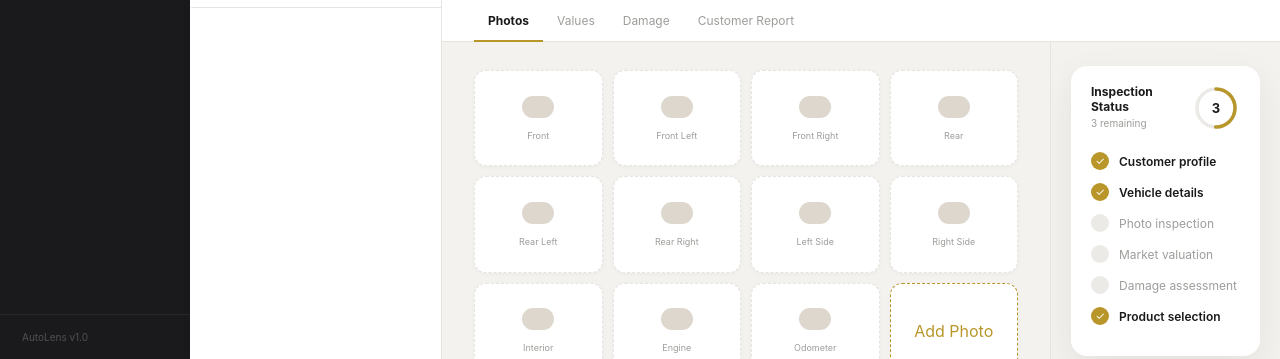
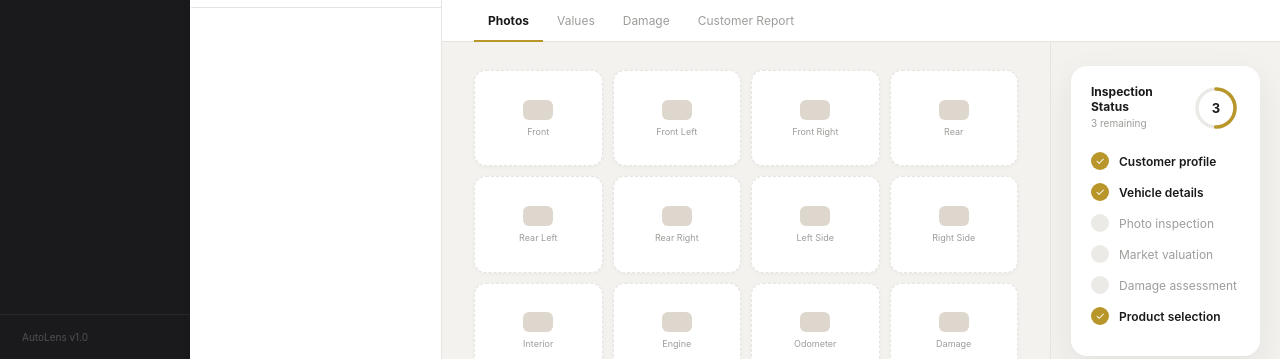
Before and after one commit to jon0043-arch/AutoLens, a Next.js app: page / in a window 1280 px wide. Shown: the part 441-800 px from the top of the page. Built offline with nearby package versions, Linux system fonts and the light colour scheme.

Commit message:
Update page.tsx

```diff
--- a/app/page.tsx
+++ b/app/page.tsx
@@ -48,6 +48,7 @@ const PHOTO_ANGLES = [
   'Left Side', 'Right Side',
   'Interior', 'Engine', 'Odometer', 'Damage',
 ]
+
 const GOLD = '#B8962A'
 const INK = '#1A1A1C'
 const CHAR = '#252527'
@@ -170,9 +171,7 @@ function Logo({ size = 18, light = false }: { size?: number; light?: boolean })
   return (
     <div style={{ display: 'flex', alignItems: 'center', fontWeight: 800, fontSize: size, letterSpacing: -0.5, lineHeight: 1 }}>
       <span style={{ color: light ? '#fff' : INK }}>Aut</span>
-      <span style={{ display: 'inline-flex', alignItems: 'center', justifyContent: 'center', width: size * 1.1, height: size * 1.1, borderRadius: '50%', background: GOLD, color: '#fff', margin: '0 1px', fontSize: size * 0.5 }}>
-        AL
-      </span>
+      <span style={{ display: 'inline-flex', alignItems: 'center', justifyContent: 'center', width: size * 1.1, height: size * 1.1, borderRadius: '50%', background: GOLD, color: '#fff', margin: '0 1px', fontSize: size * 0.5 }}>AL</span>
       <span style={{ color: light ? '#fff' : INK }}>Lens</span>
     </div>
   )
@@ -185,11 +184,7 @@ function VehicleHero({ a }: { a: Appraisal }) {
       <div style={{ display: 'grid', gridTemplateColumns: '170px minmax(360px, 1fr) 170px', alignItems: 'center', gap: 20, padding: '28px 34px 20px', minHeight: 300 }}>
         <HeroMetric label="Estimated Value" value={fmt(a.estimatedValue)} />
         <div style={{ textAlign: 'center', minWidth: 0 }}>
-          <img
-            src="/vehicle-hero.png"
-            alt={`${a.vehicle.year} ${a.vehicle.make} ${a.vehicle.model}`}
-            style={{ width: '100%', maxWidth: 620, height: 220, objectFit: 'contain', display: 'block', margin: '0 auto', filter: 'saturate(.96) contrast(.98)' }}
-          />
+          <img src="/vehicle-hero.png" alt={`${a.vehicle.year} ${a.vehicle.make} ${a.vehicle.model}`} style={{ width: '100%', maxWidth: 620, height: 220, objectFit: 'contain', display: 'block', margin: '0 auto', filter: 'saturate(.96) contrast(.98)' }} />
           <div style={{ color: 'rgba(255,255,255,.42)', fontSize: 10, letterSpacing: 2.6, textTransform: 'uppercase' }}>
             {a.vehicle.year} · {a.vehicle.make} {a.vehicle.model} · {a.vehicle.mileage} mi
           </div>
@@ -354,6 +349,22 @@ function SMSModal({ a, onClose, onSend }: { a: Appraisal; onClose: () => void; o
   )
 }
 
+function ZoomModal({ src, onClose }: { src: string; onClose: () => void }) {
+  useEffect(() => {
+    const handler = (e: KeyboardEvent) => { if (e.key === 'Escape') onClose() }
+    window.addEventListener('keydown', handler)
+    return () => window.removeEventListener('keydown', handler)
+  }, [onClose])
+  return (
+    <div onClick={onClose} style={{ position: 'fixed', inset: 0, zIndex: 2000, background: 'rgba(10,10,10,0.88)', display: 'flex', alignItems: 'center', justifyContent: 'center', backdropFilter: 'blur(6px)' }}>
+      <div onClick={(e) => e.stopPropagation()} style={{ position: 'relative' }}>
+        <img src={src} alt="" style={{ maxWidth: '88vw', maxHeight: '86vh', objectFit: 'contain', borderRadius: 14, display: 'block', boxShadow: '0 32px 80px rgba(0,0,0,0.5)' }} />
+        <button onClick={onClose} style={{ position: 'absolute', top: -14, right: -14, width: 30, height: 30, borderRadius: '50%', background: CARD, border: 'none', fontSize: 16, cursor: 'pointer', display: 'flex', alignItems: 'center', justifyContent: 'center', boxShadow: '0 2px 8px rgba(0,0,0,0.25)', color: INK }}>×</button>
+      </div>
+    </div>
+  )
+}
+
 function ReportPreview({ a }: { a: Appraisal }) {
   return (
     <div style={{ maxWidth: 920, display: 'grid', gridTemplateColumns: 'minmax(320px, 1fr) 360px', gap: 28, alignItems: 'start' }}>
@@ -424,8 +435,8 @@ export default function Page() {
   const [valuesOk, setValuesOk] = useState(false)
   const [damageOk, setDamageOk] = useState(false)
   const [notes, setNotes] = useState('')
-  const [photos, setPhotos]     = useState<Photo[]>([])
-  const [zoomSrc, setZoomSrc]   = useState<string | null>(null)
+  const [photos, setPhotos] = useState<Photo[]>([])
+  const [zoomSrc, setZoomSrc] = useState<string | null>(null)
   const [uploads, setUploads] = useState<Record<UploadCat, ValUpload | null>>({ book: null, mmr: null, retail: null })
   const [vals, setVals] = useState({ retail: '43250', trade: '26800', wholesale: '24100' })
 
@@ -446,10 +457,7 @@ export default function Page() {
 
   const handlePhotoUpload = useCallback((angle: string, file: File) => {
     const id = `${angle}-${Date.now()}`
-  setPhotos(prev => [
-    ...prev.filter(p => p.angle !== angle),
-    { id, angle, preview: '', uploading: true },
-  ])
+    setPhotos(prev => [...prev.filter(p => p.angle !== angle), { id, angle, preview: '', uploading: true }])
     const reader = new FileReader()
     reader.onload = (e) => {
       const preview = e.target?.result as string
@@ -463,6 +471,7 @@ export default function Page() {
   const handlePhotoDelete = useCallback((id: string) => {
     setPhotos(prev => prev.filter(p => p.id !== id))
   }, [])
+
   const handleUpload = (cat: UploadCat, file: File) => {
     const reader = new FileReader()
     reader.onload = (event) => {
@@ -474,7 +483,6 @@ const handlePhotoDelete = useCallback((id: string) => {
     reader.readAsDataURL(file)
   }
 
-  // Vehicle Info tab removed. Notes moved to sidebar.
   const tabs = [
     ['photos', 'Photos'],
     ['values', 'Values'],
@@ -492,28 +500,22 @@ const handlePhotoDelete = useCallback((id: string) => {
 
   return (
     <div style={shell}>
-      <style>{`@keyframes spin{to{transform:rotate(360deg)}} *{box-sizing:border-box} input,button,textarea{font:inherit}`}</style>
-      {showSMS && (
-        <SMSModal a={a} onClose={() => setShowSMS(false)} onSend={() => { updateAppraisal(a.id, { status: 'sent' }); setShowSMS(false) }} />
-      )}
+      <style>{`@keyframes spin{to{transform:rotate(360deg)}} *{box-sizing:border-box} input,button,textarea{font:inherit} .photo-slot:hover .photo-delete{opacity:1!important} .photo-slot:hover img{transform:scale(1.03)}`}</style>
 
-      {/* Sidebar nav */}
+      {zoomSrc && <ZoomModal src={zoomSrc} onClose={() => setZoomSrc(null)} />}
+      {showSMS && <SMSModal a={a} onClose={() => setShowSMS(false)} onSend={() => { updateAppraisal(a.id, { status: 'sent' }); setShowSMS(false) }} />}
+
       <aside style={{ width: 190, background: INK, display: 'flex', flexDirection: 'column', flexShrink: 0 }}>
         <div style={{ padding: '26px 22px 22px' }}><Logo size={18} light /></div>
         <nav style={{ padding: '4px 10px', flex: 1 }}>
           {['Dashboard', 'Appraisals', 'Deals', 'Inventory', 'Customers', 'Reports', 'Products', 'Settings'].map((label) => {
             const active = activeNav === label
-            return (
-              <button key={label} onClick={() => setActiveNav(label)} style={{ ...navItemStyle(active), width: '100%', textAlign: 'left' }}>
-                {label}
-              </button>
-            )
+            return <button key={label} onClick={() => setActiveNav(label)} style={{ ...navItemStyle(active), width: '100%', textAlign: 'left' }}>{label}</button>
           })}
         </nav>
         <div style={{ padding: '16px 22px', borderTop: '1px solid rgba(255,255,255,0.06)', color: 'rgba(255,255,255,0.24)', fontSize: 10 }}>AutoLens v1.0</div>
       </aside>
 
-      {/* Queue */}
       <aside style={{ width: 252, background: CARD, borderRight: `1px solid ${LINE}`, display: 'flex', flexDirection: 'column', flexShrink: 0, boxShadow: '2px 0 12px rgba(0,0,0,0.04)' }}>
         <div style={{ padding: '22px 20px 14px', borderBottom: `1px solid ${LINE}` }}>
           <div style={{ fontSize: 15, fontWeight: 750 }}>Appraisals</div>
@@ -527,6 +529,7 @@ const handlePhotoDelete = useCallback((id: string) => {
               setPhotosOk(false); setValuesOk(false); setDamageOk(false)
               setActiveTab('photos')
               setUploads({ book: null, mmr: null, retail: null })
+              setPhotos([])
             }} style={queueItemStyle(item.id === selectedId)}>
               <div style={{ display: 'flex', justifyContent: 'space-between', alignItems: 'flex-start', gap: 8, marginBottom: 3 }}>
                 <div style={{ fontSize: 13, fontWeight: item.id === selectedId ? 650 : 430, color: item.id === selectedId ? INK : MUTED }}>{item.customer.name}</div>
@@ -540,7 +543,6 @@ const handlePhotoDelete = useCallback((id: string) => {
         </div>
       </aside>
 
-      {/* Main */}
       <section style={{ flex: 1, display: 'flex', flexDirection: 'column', overflow: 'hidden' }}>
         <header style={{ padding: '18px 32px', display: 'flex', justifyContent: 'space-between', alignItems: 'center', flexShrink: 0, background: CARD, borderBottom: `1px solid ${LINE}` }}>
           <div>
@@ -554,7 +556,6 @@ const handlePhotoDelete = useCallback((id: string) => {
 
         <VehicleHero a={a} />
 
-        {/* Workflow strip */}
         <div style={{ display: 'flex', alignItems: 'center', padding: '13px 32px', background: CARD, borderBottom: `1px solid ${LINE}`, flexShrink: 0 }}>
           {workflow.map((step, index) => (
             <div key={step.label} style={{ display: 'flex', alignItems: 'center', flex: index < workflow.length - 1 ? 1 : undefined }}>
@@ -567,7 +568,6 @@ const handlePhotoDelete = useCallback((id: string) => {
           ))}
         </div>
 
-        {/* Tabs */}
         <nav style={{ display: 'flex', padding: '0 32px', background: CARD, borderBottom: `1px solid ${LINE}`, flexShrink: 0 }}>
           {tabs.map(([key, label]) => (
             <button key={key} onClick={() => setActiveTab(key)} style={tabStyle(activeTab === key)}>{label}</button>
@@ -576,7 +576,16 @@ const handlePhotoDelete = useCallback((id: string) => {
 
         <div style={{ flex: 1, overflow: 'hidden', display: 'flex' }}>
           <main style={{ flex: 1, overflowY: 'auto', padding: '28px 32px 48px', background: PAGE }}>
-            {activeTab === 'photos' && <PhotosTab photosOk={photosOk} onReview={() => setPhotosOk(true)} />}
+            {activeTab === 'photos' && (
+              <PhotosTab
+                photos={photos}
+                onUpload={handlePhotoUpload}
+                onDelete={handlePhotoDelete}
+                onZoom={setZoomSrc}
+                photosOk={photosOk}
+                onReview={() => setPhotosOk(true)}
+              />
+            )}
             {activeTab === 'values' && (
               <ValuesTab
                 vals={vals} setVals={setVals} uploads={uploads}
@@ -590,21 +599,15 @@ const handlePhotoDelete = useCallback((id: string) => {
             {activeTab === 'report' && <ReportPreview a={a} />}
           </main>
 
-          {/* Right sidebar — checklist + products + notes */}
           <aside style={{ width: 230, borderLeft: `1px solid ${LINE}`, padding: '24px 20px', overflowY: 'auto', flexShrink: 0, background: PAGE }}>
             <InspectionStatus checklist={checklist} allDone={allDone} doneCount={doneCount} />
             <div style={{ height: 20 }} />
             <ProductsPanel a={a} update={(recommendations) => updateAppraisal(a.id, { recommendations })} />
             <div style={{ height: 20 }} />
-            {/* Notes */}
             <section style={panelStyle()}>
               <div style={{ fontSize: 12, fontWeight: 750, marginBottom: 12 }}>Notes</div>
-              <textarea
-                value={notes}
-                onChange={(e) => setNotes(e.target.value)}
-                placeholder="Internal notes..."
-                style={{ width: '100%', minHeight: 90, border: `1px solid ${LINE}`, borderRadius: 10, padding: 10, fontSize: 12, color: INK, resize: 'vertical', outline: 'none', background: PAGE, lineHeight: 1.6 }}
-              />
+              <textarea value={notes} onChange={(e) => setNotes(e.target.value)} placeholder="Internal notes..."
+                style={{ width: '100%', minHeight: 90, border: `1px solid ${LINE}`, borderRadius: 10, padding: 10, fontSize: 12, color: INK, resize: 'vertical', outline: 'none', background: PAGE, lineHeight: 1.6 }} />
               <button onClick={() => updateAppraisal(a.id, { notes })} style={{ ...buttonStyle(false), marginTop: 8, width: '100%' }}>Save</button>
             </section>
           </aside>
@@ -614,19 +617,58 @@ const handlePhotoDelete = useCallback((id: string) => {
   )
 }
 
-function PhotosTab({ photosOk, onReview }: { photosOk: boolean; onReview: () => void }) {
+function PhotosTab({ photos, onUpload, onDelete, onZoom, photosOk, onReview }: {
+  photos: Photo[]
+  onUpload: (angle: string, file: File) => void
+  onDelete: (id: string) => void
+  onZoom: (src: string) => void
+  photosOk: boolean
+  onReview: () => void
+}) {
+  const [dragAngle, setDragAngle] = useState<string | null>(null)
+  const fileRefs = useRef<Record<string, HTMLInputElement | null>>({})
+  const getPhoto = (angle: string) => photos.find(p => p.angle === angle)
+  const uploadedCount = photos.filter(p => !p.uploading && p.preview).length
+
   return (
     <div>
-      <div style={{ display: 'grid', gridTemplateColumns: 'repeat(4, minmax(120px, 1fr))', gap: 10, marginBottom: 22 }}>
-        {['Front', 'Front Left', 'Front Right', 'Rear', 'Rear Left', 'Rear Right', 'Left Side', 'Right Side', 'Interior', 'Engine', 'Odometer'].map((label) => (
-          <div key={label} style={photoTileStyle()}>
-            <span style={{ width: 32, height: 22, borderRadius: 999, background: '#DDD7CD', display: 'block', marginBottom: 7 }} />
-            <span style={{ fontSize: 9, color: DIM }}>{label}</span>
+      <div style={{ display: 'grid', gridTemplateColumns: 'repeat(4, minmax(120px, 1fr))', gap: 10, marginBottom: 18 }}>
+        {PHOTO_ANGLES.map(angle => {
+          const photo = getPhoto(angle)
+          const isDragging = dragAngle === angle
+          return (
+            <div key={angle} className="photo-slot"
+              onDragOver={e => { e.preventDefault(); setDragAngle(angle) }}
+              onDragLeave={() => setDragAngle(null)}
+              onDrop={e => { e.preventDefault(); setDragAngle(null); const f = e.dataTransfer.files[0]; if (f) onUpload(angle, f) }}
+              style={{ position: 'relative', aspectRatio: '4 / 3', borderRadius: 12, overflow: 'hidden', border: `1.5px ${photo?.preview ? 'solid' : 'dashed'} ${isDragging ? GOLD : LINE}`, background: isDragging ? '#FAF8F2' : CARD, cursor: photo?.preview ? 'pointer' : 'default', boxShadow: '0 1px 4px rgba(0,0,0,0.04)', transition: 'border-color 0.15s' }}
+            >
+              {photo?.uploading ? (
+                <div style={{ position: 'absolute', inset: 0, display: 'flex', flexDirection: 'column', alignItems: 'center', justifyContent: 'center', background: SURF, gap: 7 }}>
+                  <span style={{ width: 18, height: 18, border: `2px solid ${LINE}`, borderTopColor: GOLD, borderRadius: '50%', display: 'block', animation: 'spin 0.8s linear infinite' }} />
+                  <span style={{ fontSize: 9, color: DIM }}>Uploading…</span>
                 </div>
-        ))}
-        <div style={{ ...photoTileStyle(), border: `1.5px dashed ${GOLD}`, color: GOLD }}>Add Photo</div>
+              ) : photo?.preview ? (
+                <div style={{ position: 'absolute', inset: 0 }} onClick={() => onZoom(photo.preview)}>
+                  <img src={photo.preview} alt={angle} style={{ width: '100%', height: '100%', objectFit: 'cover', transition: 'transform 0.2s' }} />
+                  <button className="photo-delete" onClick={e => { e.stopPropagation(); onDelete(photo.id) }}
+                    style={{ position: 'absolute', top: 6, right: 6, width: 24, height: 24, borderRadius: '50%', background: 'rgba(0,0,0,0.65)', border: 'none', color: '#fff', fontSize: 14, cursor: 'pointer', display: 'flex', alignItems: 'center', justifyContent: 'center', opacity: 0, transition: 'opacity 0.15s' }}>×</button>
+                  <div style={{ position: 'absolute', bottom: 0, left: 0, right: 0, background: 'linear-gradient(transparent, rgba(0,0,0,0.45))', padding: '10px 8px 5px', fontSize: 9, color: '#fff', letterSpacing: 0.3 }}>{angle}</div>
                 </div>
-      <div style={{ fontSize: 12, color: DIM, marginBottom: 20 }}>No live uploads in this prototype. Photos strengthen the customer report.</div>
+              ) : (
+                <div onClick={() => fileRefs.current[angle]?.click()} style={{ position: 'absolute', inset: 0, display: 'flex', flexDirection: 'column', alignItems: 'center', justifyContent: 'center', gap: 6, cursor: 'pointer' }}>
+                  <span style={{ width: 30, height: 20, borderRadius: 6, background: '#DDD7CD', display: 'block' }} />
+                  <span style={{ fontSize: 9, color: DIM }}>{angle}</span>
+                </div>
+              )}
+              <input ref={el => { fileRefs.current[angle] = el }} type="file" accept="image/*" style={{ display: 'none' }} onChange={e => { const f = e.target.files?.[0]; if (f) onUpload(angle, f) }} />
+            </div>
+          )
+        })}
+      </div>
+      <div style={{ fontSize: 12, color: DIM, marginBottom: 20 }}>
+        {uploadedCount} of {PHOTO_ANGLES.length} photos uploaded{uploadedCount === 0 && ' — drag and drop or click any slot'}
+      </div>
       {photosOk ? <DoneText label="Photos reviewed" /> : <button onClick={onReview} style={buttonStyle(true)}>Mark Photos Reviewed</button>}
     </div>
   )
@@ -750,7 +792,3 @@ function tabStyle(active: boolean): React.CSSProperties {
 function plainButton(size: number, color: string): React.CSSProperties {
   return { border: 0, background: 'transparent', padding: 0, color, fontSize: size, cursor: 'pointer' }
 }
-
-function photoTileStyle(): React.CSSProperties {
-  return { background: CARD, borderRadius: 12, aspectRatio: '4 / 3', display: 'flex', flexDirection: 'column', alignItems: 'center', justifyContent: 'center', gap: 5, cursor: 'pointer', border: `1.5px dashed ${LINE}`, boxShadow: '0 1px 4px rgba(0,0,0,0.04)' }
-}
```
Lines whose indentation alone changed are shown as unchanged.
